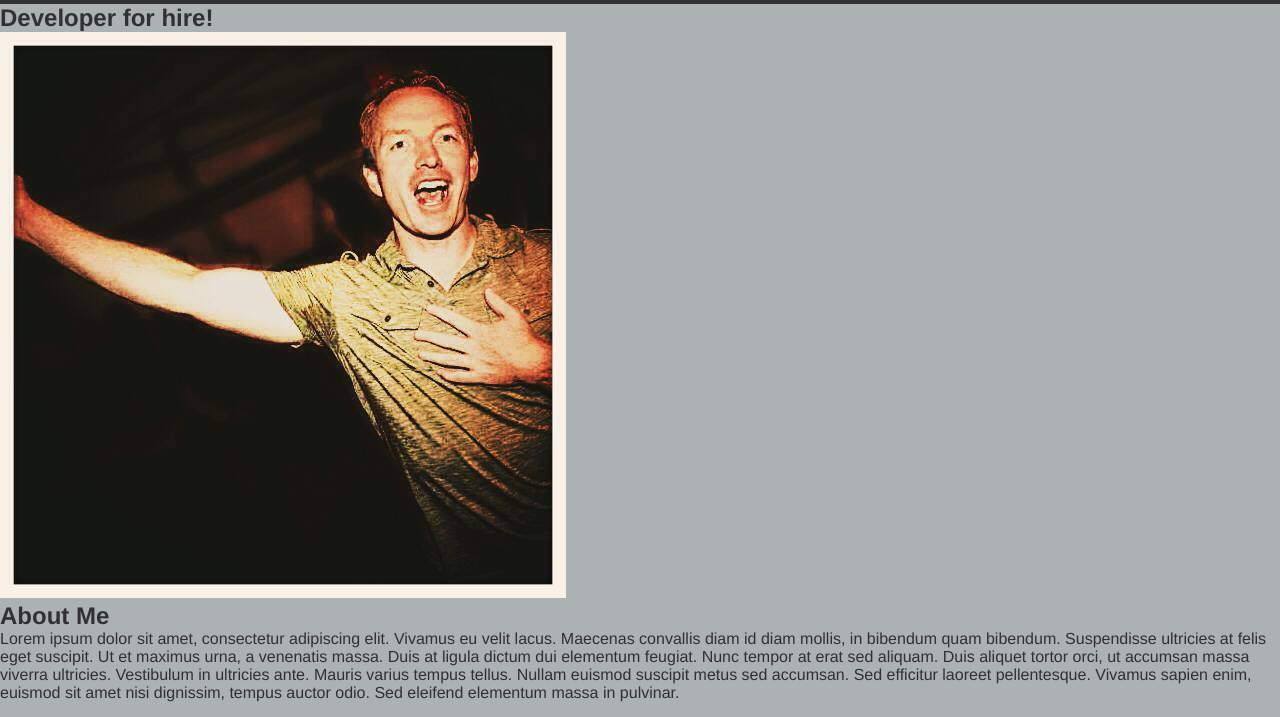
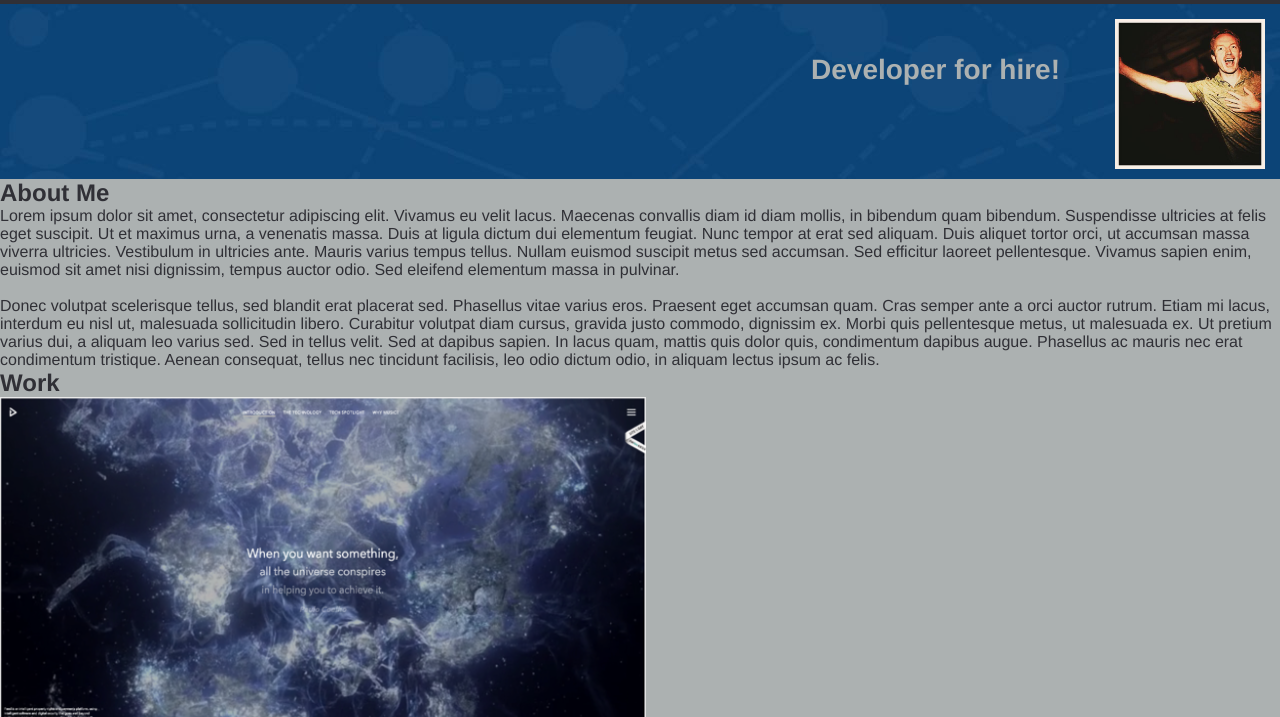
Before and after one commit to timweyel/portfolio-v1, a plain HTML site: page index.html in a window 1280 px wide. Shown: the part 83-800 px from the top of the page. Drawn offline with Linux system fonts and the light colour scheme.

Commit message:
reworked subtitle background and profile pic

```diff
--- a/assets/css/style.css
+++ b/assets/css/style.css
@@ -54,3 +54,33 @@ header nav ul li a {
   font-size: 1.55vw;
   text-shadow: 0 0 10px rgba(0, 0, 0, 0.5);
 }
+
+.subtitle-background {
+  background-image: url("../images/background-header-technology.jpg");
+  height: 175px;
+  display: flex;
+  justify-content: flex-end;
+}
+
+.subtitle-background h2 {
+  color: #acb1b1;
+  font-size: 28px;
+  padding: 50px 40px 0 0;
+}
+
+.profile-pic {
+  height: 150px;
+  width: 150px;
+  margin: 15px;
+}
+
+
+
+
+
+
+
+
+.flex-row {
+  display: flex;
+}
```
